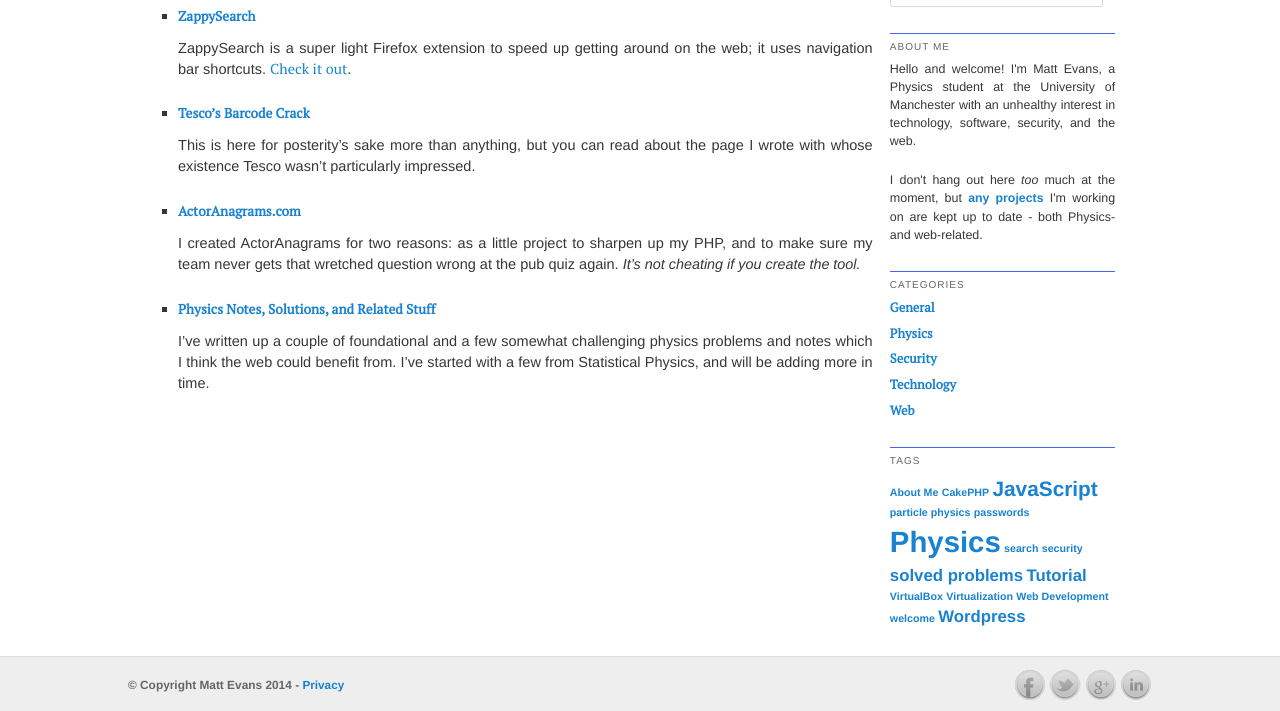
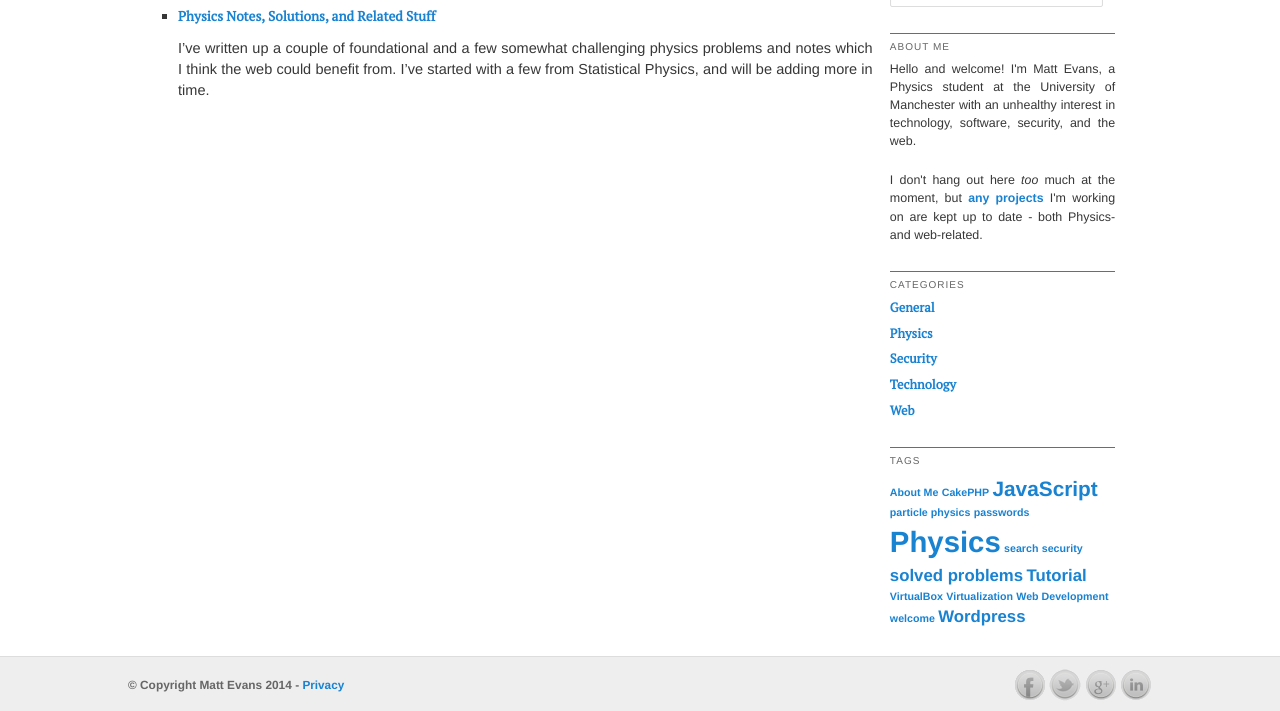
Before and after one commit to mtdevans/mtdevans.github.io, a plain HTML site: page projects/index.html in a window 1280 px wide. Shown: the part 130-841 px from the top of the page. Drawn offline with Linux system fonts and the light colour scheme.

Commit message:
Removed ancient projects from projects page.

```diff
--- a/projects/index.html
+++ b/projects/index.html
@@ -103,24 +103,6 @@
 				<div class="entry-content">
 			<ul>
 <li>
-<h2><a href="zappysearch/index.html">ZappySearch</a></h2>
-<p>
-ZappySearch is a super light Firefox extension to speed up getting around on the web; it uses navigation bar shortcuts. <a href="zappysearch/index.html" title="See if ZappySearch could make your life easier">Check it out</a>.
-</p>
-</li>
-<li>
-<h2><a href="barcode.1.html" title="Read about my analysis of Tesco's barcodes">Tesco&#8217;s Barcode Crack</a></h2>
-<p>
-This is here for posterity&#8217;s sake more than anything, but you can read about the page I wrote with whose existence Tesco wasn&#8217;t particularly impressed.
-</p>
-</li>
-<li>
-<h2><a href="http://actoranagrams.com/" onclick="javascript:_gaq.push(['_trackEvent','outbound-article','http://actoranagrams.com/']);" title="ActorAnagrams.com solves, well, actor anagrams.">ActorAnagrams.com</a></h2>
-<p>
-I created ActorAnagrams for two reasons: as a little project to sharpen up my PHP, and to make sure my team never gets that wretched question wrong at the pub quiz again. <em>It&#8217;s not cheating if you create the tool.</em>
-</p>
-</li>
-<li>
 <h2><a href="physics-problems/index.html" title="A few physics problems">Physics Notes, Solutions, and Related Stuff</a></h2>
 <p>
 I&#8217;ve written up a couple of foundational and a few somewhat challenging physics problems and notes which I think the web could benefit from. I&#8217;ve started with a few from Statistical Physics, and will be adding more in time.
```
